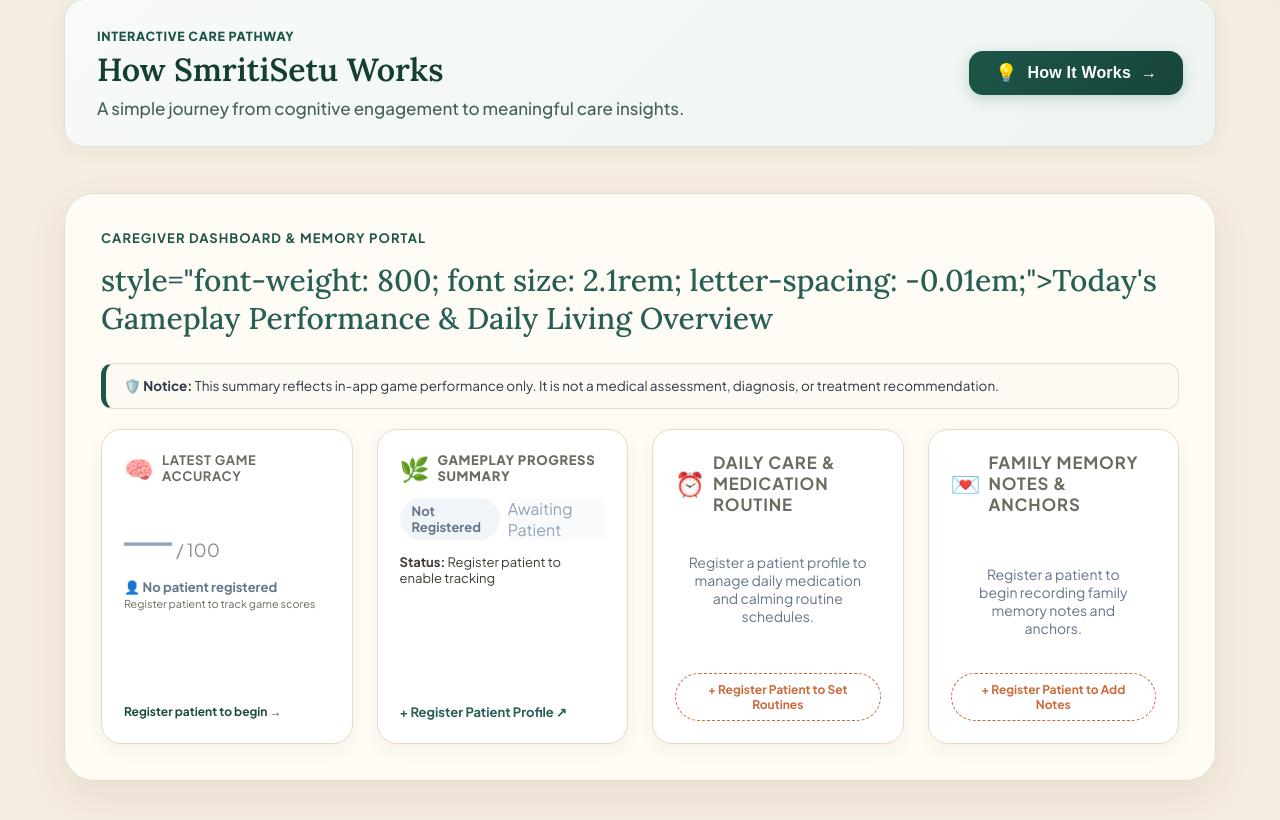
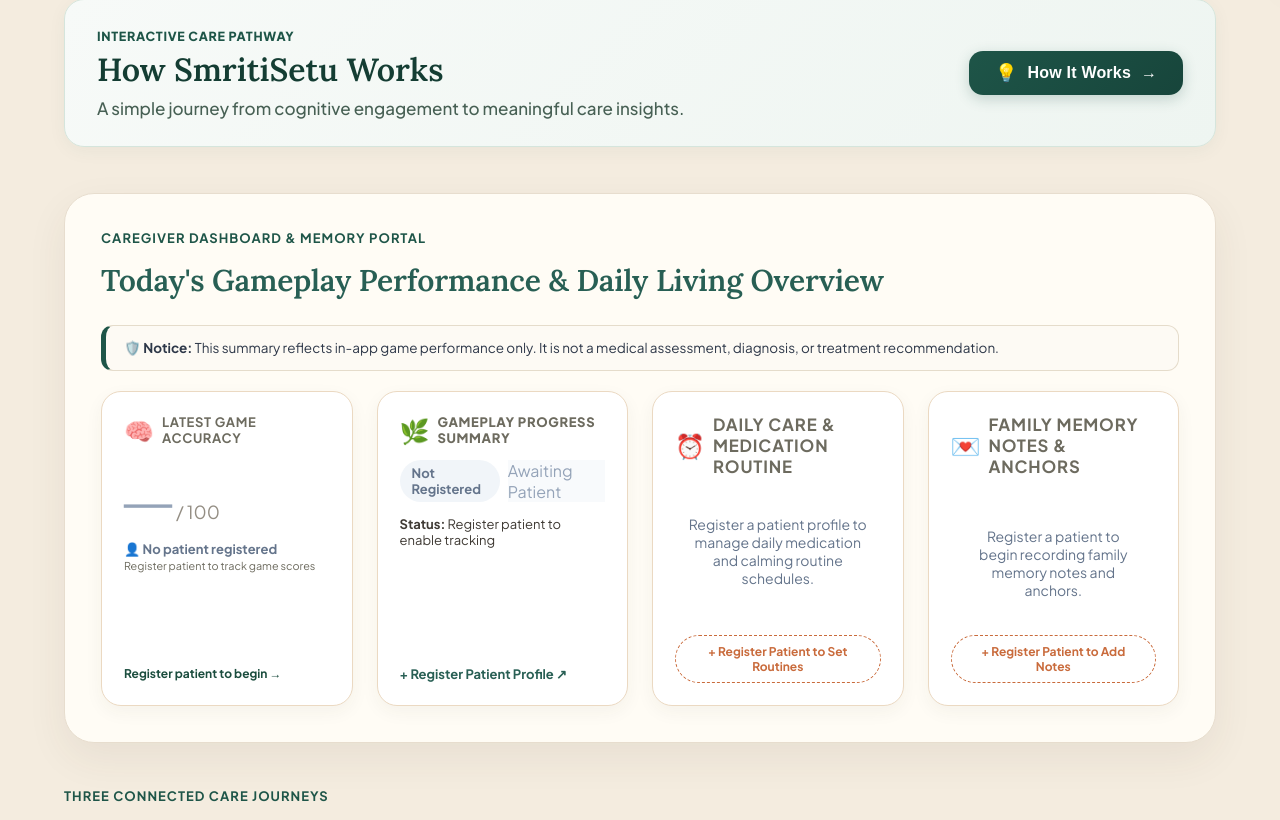
Before and after one commit to COOKEE-MJ/SIH26003, a Flask app: page /home in a window 1280 px wide. Shown: the part 820-1640 px from the top of the page. Run offline with Flask 3, Linux system fonts and the light colour scheme; the visitor is signed in with stand-in values (Sample User, id 1); data that the repository does not hold is empty; some libraries are stand-ins or nearby versions.

Commit message:
Update header style for gameplay performance section

```diff
--- a/templates/home.html
+++ b/templates/home.html
@@ -241,7 +241,7 @@
     <div class="section-title-row">
         <div>
             <p class="eyebrow">Caregiver Dashboard &amp; Memory Portal</p>
-            <h2> style="font-weight: 800; font size: 2.1rem; letter-spacing: -0.01em;">Today's Gameplay Performance &amp; Daily Living Overview</h2>
+            <h2 style="font-weight: 900; font size: 2.2rem; letter-spacing: -0.01rem;">Today's Gameplay Performance &amp; Daily Living Overview</h2>
         </div>
         {% if patient %}
             <span class="patient-pill">Patient: <strong>{{ patient.name }}</strong> (UHID #{{ patient.id }})</span>
```
